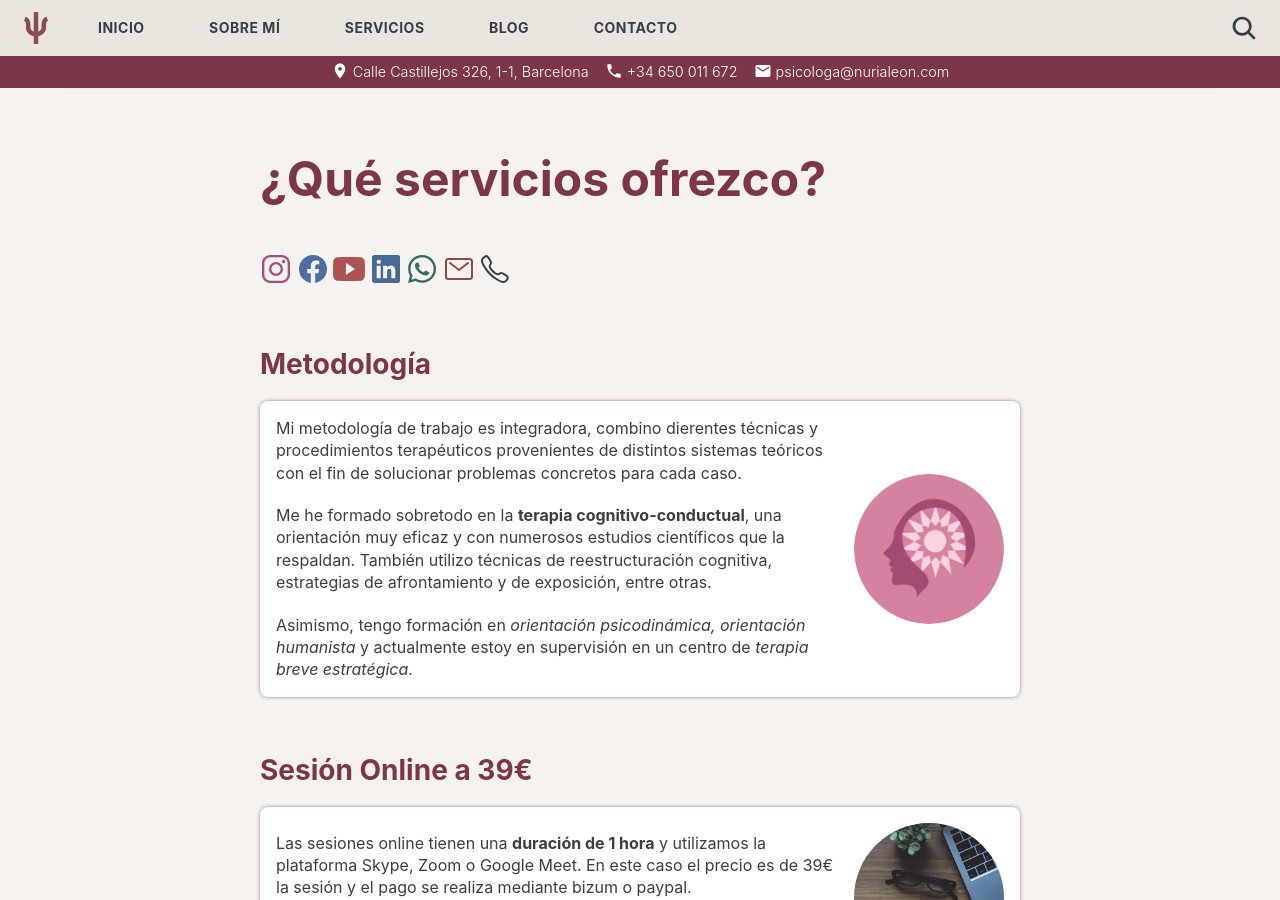
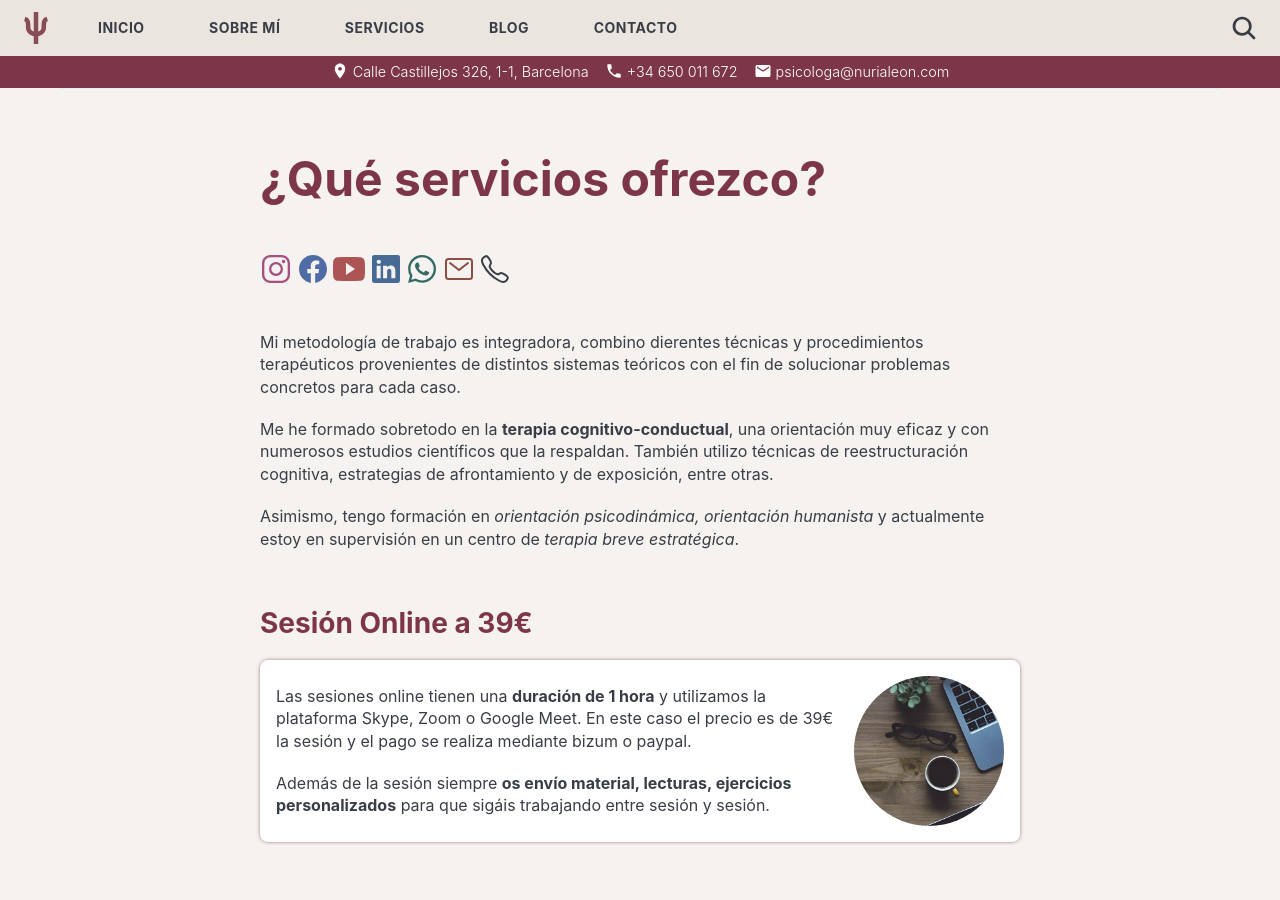
Before and after one commit to nurialeonsallent/nurialeon.com, a Jekyll site: the page built from _pages/servicios.md, in a window 1280 px wide and 900 px high. Built offline with Jekyll 4.4.1, drawn with Linux system fonts in a browser that asks for light colours.

Commit message:
servicios intro

```diff
--- a/_pages/servicios.md
+++ b/_pages/servicios.md
@@ -8,18 +8,11 @@
     {% include contact-link.html %}
 </div>
 
-## Metodología
-
-<div class="columnas-2 sesion-card card">
-<div class="content" markdown="1">
 Mi metodología de trabajo es integradora, combino dierentes técnicas y procedimientos terapéuticos provenientes de distintos sistemas teóricos con el fin de solucionar problemas concretos para cada caso.
 
 Me he formado sobretodo en la **terapia cognitivo-conductual**, una orientación muy eficaz y con numerosos estudios científicos que la respaldan. También utilizo técnicas de reestructuración cognitiva, estrategias de afrontamiento y de exposición, entre otras.
 
 Asimismo, tengo formación en *orientación psicodinámica, orientación humanista* y actualmente estoy en supervisión en un centro de *terapia breve estratégica*.
-</div>
-<img src="{{site.baseurl}}/images/metodologia.png" width="150" height="150" class="circle" />
-</div>
 
 ## Sesión Online a 39€
 
```
